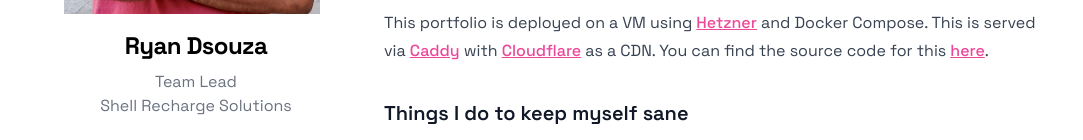
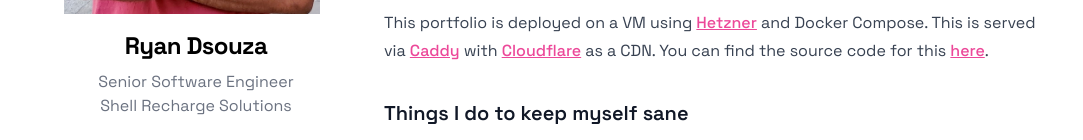
Before and after one commit to ryands17/cloud-resume, an Astro site: page / in a window 1280 px wide. Shown: the part 648-788 px from the top of the page, without its empty margins (96-1179 px from the left). Built offline with nearby package versions, Linux system fonts and the light colour scheme; Astro itself is replaced by a stand-in of ours; some packages are replaced by stand-ins of ours.

Commit message:
update title

```diff
--- a/src/content/authors/default.mdx
+++ b/src/content/authors/default.mdx
@@ -1,6 +1,6 @@
 ---
 name: Ryan Dsouza
-occupation: Team Lead
+occupation: Senior Software Engineer
 avatar: /static/images/author.jpeg
 company: Shell Recharge Solutions
 email: contact@ryan17.dev
```
